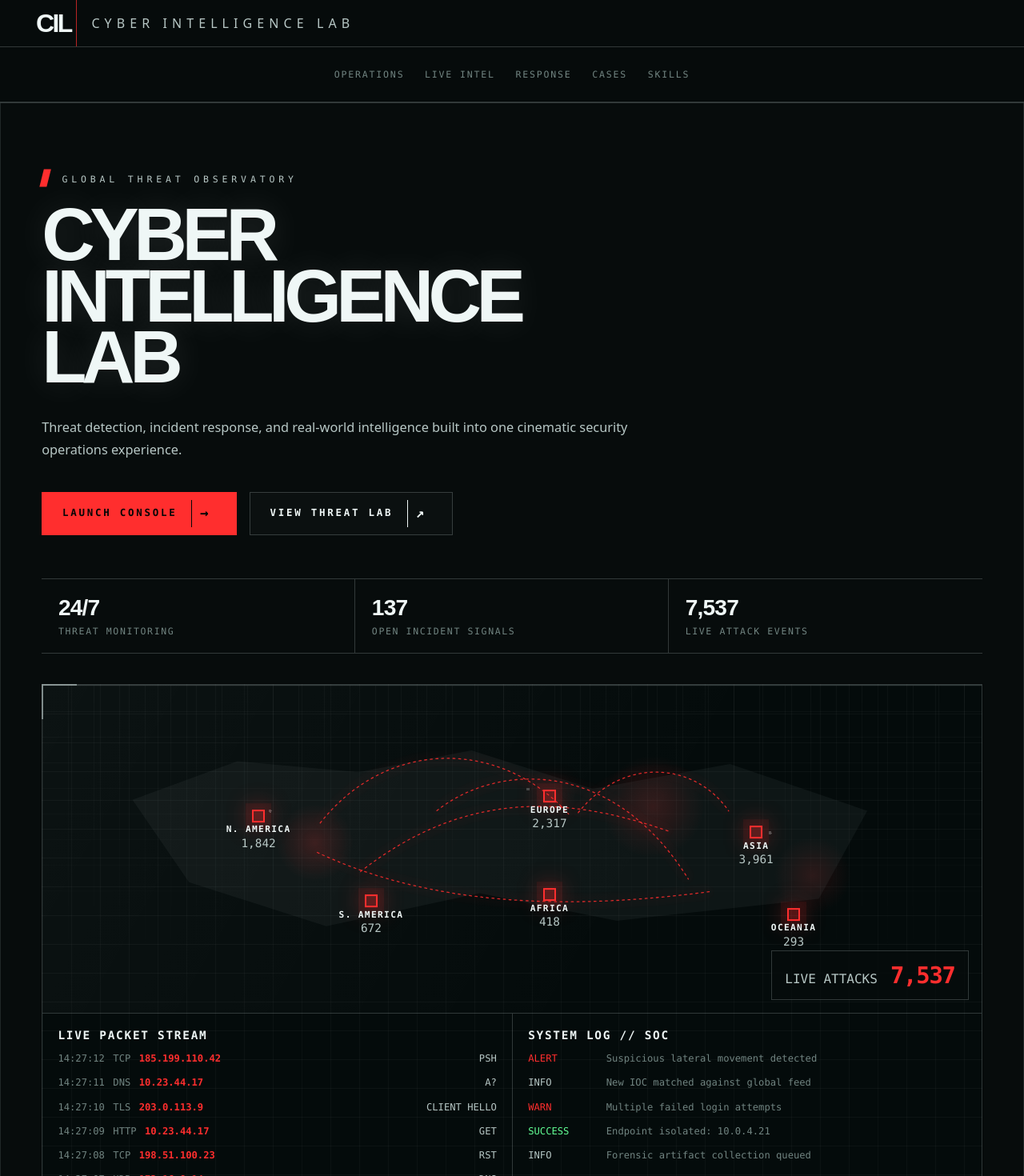
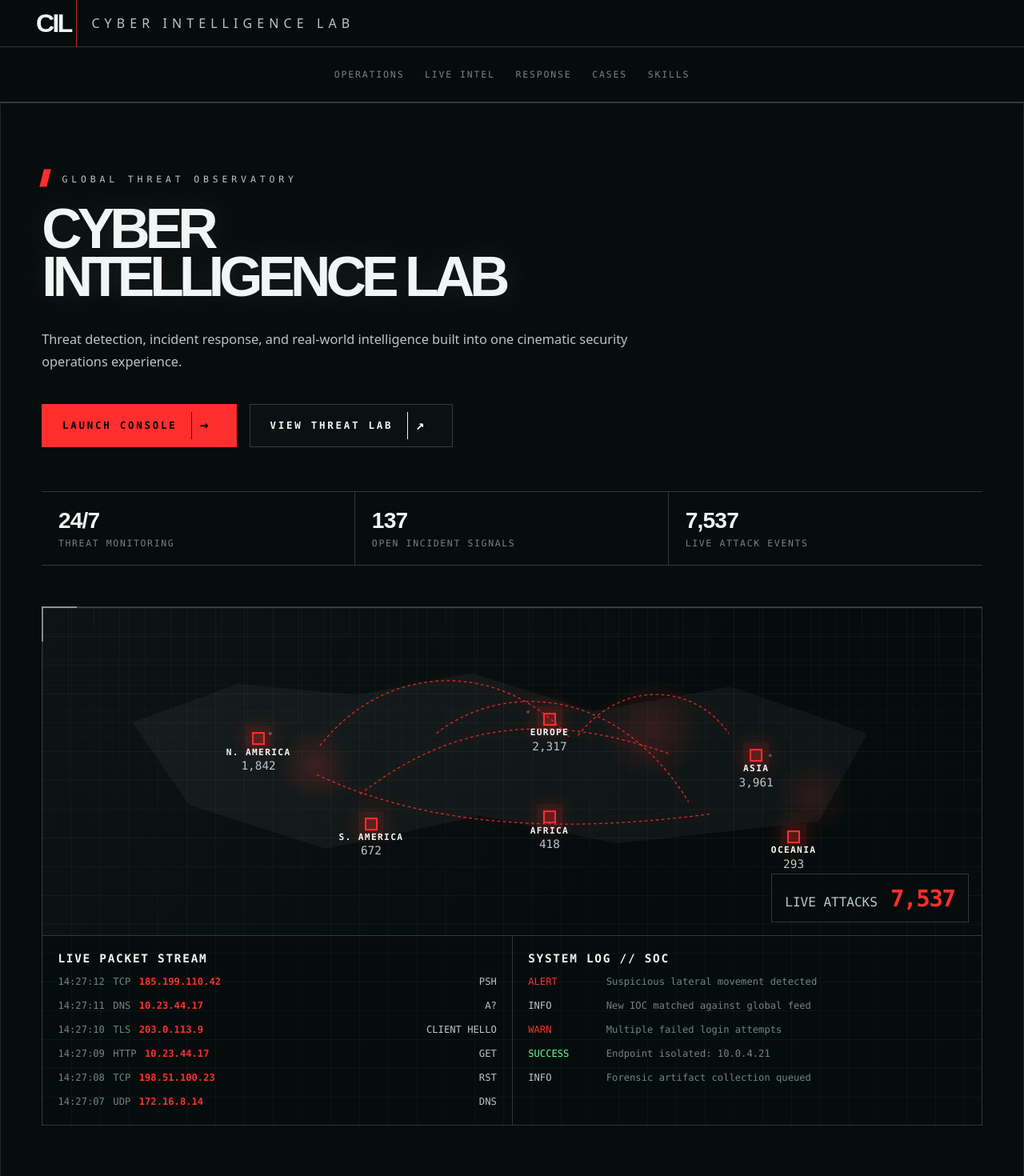
Before and after one commit to furqanfsl/Cyber-Intelligence-Lab, a React (Vite) app: page / in a window 1280 px wide. Shown: the top 1470 px of the page at 80% size. Built offline with nearby package versions, Linux system fonts and the light colour scheme; no server answers.

Commit message:
Polish cyber lab interactions and live intel links

```diff
--- a/src/App.css
+++ b/src/App.css
@@ -162,8 +162,8 @@
 
 .hero-section {
   display: grid;
-  grid-template-columns: minmax(430px, 1fr) minmax(560px, 1.1fr);
-  gap: clamp(1.5rem, 3vw, 3.5rem);
+  grid-template-columns: minmax(360px, 0.88fr) minmax(540px, 1.12fr);
+  gap: clamp(2rem, 4vw, 5.5rem);
   align-items: stretch;
   min-height: calc(100dvh - 76px);
   padding: clamp(3rem, 6vw, 7rem) clamp(1.1rem, 4vw, 5.2rem);
@@ -174,6 +174,8 @@
   flex-direction: column;
   justify-content: center;
   min-width: 0;
+  position: relative;
+  z-index: 2;
 }
 
 .kicker {
@@ -199,14 +201,14 @@
 
 .hero-copy h1,
 .case-header h2 {
-  max-width: 780px;
+  max-width: min(100%, 760px);
   margin: 0;
   color: var(--text-strong);
   font-family: var(--display);
-  font-size: clamp(4.8rem, 7.2vw, 10.8rem);
+  font-size: clamp(4rem, 5.45vw, 8.2rem);
   font-weight: 900;
-  letter-spacing: -0.07em;
-  line-height: 0.83;
+  letter-spacing: -0.085em;
+  line-height: 0.86;
   text-transform: uppercase;
   text-wrap: balance;
   text-shadow: 0 0 42px rgba(255, 255, 255, 0.12);
@@ -343,6 +345,11 @@
   box-shadow:
     inset 0 1px 0 rgba(255, 255, 255, 0.08),
     0 0 0 1px rgba(0, 0, 0, 0.4);
+  transition:
+    border-color 520ms var(--ease),
+    box-shadow 520ms var(--ease),
+    transform 520ms var(--ease),
+    opacity 720ms var(--ease);
 }
 
 .hero-console {
@@ -362,6 +369,41 @@
   opacity: 0.62;
   content: '';
   pointer-events: none;
+  z-index: 0;
+}
+
+.hero-console::after,
+.panel::after {
+  position: absolute;
+  inset: 0;
+  background:
+    linear-gradient(135deg, rgba(255, 255, 255, 0.07), transparent 18rem),
+    radial-gradient(circle at var(--glow-x, 12%) var(--glow-y, 0%), rgba(255, 46, 46, 0.1), transparent 16rem);
+  content: '';
+  opacity: 0;
+  pointer-events: none;
+  z-index: 0;
+  transition: opacity 520ms var(--ease);
+}
+
+.hero-console > *,
+.panel > * {
+  position: relative;
+  z-index: 1;
+}
+
+.hero-console:hover,
+.panel:hover {
+  border-color: rgba(224, 241, 240, 0.34);
+  box-shadow:
+    inset 0 1px 0 rgba(255, 255, 255, 0.1),
+    0 0 0 1px rgba(0, 0, 0, 0.52),
+    0 24px 80px rgba(0, 0, 0, 0.22);
+}
+
+.hero-console:hover::after,
+.panel:hover::after {
+  opacity: 1;
 }
 
 .hero-console-bottom {
@@ -538,7 +580,7 @@ button {
 .panel-controls button,
 .severity-filter button,
 .tab-row button {
-  min-height: 34px;
+  min-height: 42px;
   border: 1px solid var(--line);
   background: rgba(255, 255, 255, 0.025);
   color: var(--text);
@@ -547,7 +589,9 @@ button {
   font-size: 0.65rem;
   letter-spacing: 0.13em;
   padding: 0 0.8rem;
-  text-transform: uppercase;
+  position: relative;
+  text-transform: uppercase;
+  touch-action: manipulation;
   transition:
     background 420ms var(--ease),
     border-color 420ms var(--ease),
@@ -569,8 +613,11 @@ button {
 .severity-filter button.active,
 .tab-row button.active {
   border-color: var(--red);
-  background: rgba(255, 46, 46, 0.16);
-  color: var(--text-strong);
+  background:
+    linear-gradient(90deg, rgba(255, 46, 46, 0.22), rgba(255, 46, 46, 0.06)),
+    rgba(255, 46, 46, 0.12);
+  color: var(--text-strong);
+  box-shadow: inset 0 -2px 0 var(--red);
 }
 
 .actor-list,
@@ -989,6 +1036,18 @@ button {
   flex-direction: column;
 }
 
+.source-health-panel {
+  display: grid;
+  grid-column: 1 / -1;
+  grid-template-columns: 0.24fr repeat(2, minmax(0, 1fr));
+  gap: 1rem;
+  align-items: start;
+}
+
+.source-health-panel .panel-title {
+  align-self: start;
+}
+
 .live-status-badge {
   display: inline-flex;
   min-height: 34px;
@@ -1095,6 +1154,18 @@ button {
   font-family: var(--mono);
   font-size: 0.76rem;
   letter-spacing: 0.12em;
+  text-transform: uppercase;
+}
+
+.osint-list em {
+  width: max-content;
+  border-bottom: 1px solid currentColor;
+  color: var(--green);
+  font-family: var(--mono);
+  font-size: 0.68rem;
+  font-style: normal;
+  letter-spacing: 0.14em;
+  padding-bottom: 0.2rem;
   text-transform: uppercase;
 }
 
@@ -1357,6 +1428,10 @@ button {
   overflow-wrap: anywhere;
 }
 
+.forensic-content {
+  animation: contentFade 360ms var(--ease) both;
+}
+
 .checklist {
   display: grid;
   gap: 0.72rem;
@@ -1558,17 +1633,41 @@ button {
   color: inherit;
 }
 
-.reveal {
+.reveal,
+.panel,
+.case-row,
+.skills-grid article,
+.osint-list a {
   opacity: 0;
-  transform: translateY(34px);
-  animation: reveal 980ms var(--ease) forwards;
+  transform: translateY(26px);
+  transition:
+    opacity 780ms var(--ease),
+    transform 780ms var(--ease),
+    border-color 520ms var(--ease),
+    background 520ms var(--ease),
+    box-shadow 520ms var(--ease);
+  transition-delay: calc(var(--reveal-index, 0) * 34ms);
+}
+
+.reveal.is-visible,
+.panel.is-visible,
+.case-row.is-visible,
+.skills-grid article.is-visible,
+.osint-list a.is-visible {
+  opacity: 1;
+  transform: translateY(0);
 }
 
 .delay-1 {
-  animation-delay: 180ms;
-}
-
-@keyframes reveal {
+  transition-delay: 140ms;
+}
+
+@keyframes contentFade {
+  from {
+    opacity: 0;
+    transform: translateY(10px);
+  }
+
   to {
     opacity: 1;
     transform: translateY(0);
@@ -1606,6 +1705,11 @@ button {
     grid-template-columns: 1fr;
   }
 
+  .source-health-panel {
+    grid-column: auto;
+    grid-template-columns: 1fr;
+  }
+
   .hero-section {
     min-height: auto;
   }
@@ -1643,15 +1747,18 @@ button {
   }
 
   .nav-links {
-    justify-content: flex-start;
-    gap: 1.2rem;
-    overflow-x: auto;
-    padding-inline: 1rem;
+    flex-wrap: wrap;
+    justify-content: center;
+    gap: 0.2rem clamp(0.7rem, 3.6vw, 1.2rem);
+    overflow: visible;
+    padding: 0.62rem 1rem;
   }
 
   .nav-links a {
     min-width: max-content;
-    padding-block: 1rem;
+    padding-block: 0.42rem;
+    font-size: 0.66rem;
+    letter-spacing: 0.12em;
   }
 
   .hero-section,
--- a/vite.config.ts
+++ b/vite.config.ts
@@ -65,12 +65,18 @@ async function fetchJson<T>(url: string): Promise<T> {
   }
 }
 
-function normalizeUrl(url: unknown, fallback: string) {
-  if (typeof url === 'string' && /^https?:\/\//i.test(url)) {
-    return url
+function cisaCatalogSearchUrl(cveId: string) {
+  const url = new URL('https://www.cisa.gov/known-exploited-vulnerabilities-catalog')
+  url.searchParams.set('search_api_fulltext', cveId)
+  return url.toString()
+}
+
+function hackerNewsItemUrl(objectId: unknown) {
+  if (typeof objectId === 'string' && /^\d+$/.test(objectId)) {
+    return `https://news.ycombinator.com/item?id=${objectId}`
   }
 
-  return fallback
+  return 'https://news.ycombinator.com/'
 }
 
 async function getLiveIntel(): Promise<LiveIntelPayload> {
@@ -108,7 +114,7 @@ async function getLiveIntel(): Promise<LiveIntelPayload> {
           dateAdded: item.dateAdded ?? 'Unknown',
           dueDate: item.dueDate ?? 'Unknown',
           ransomwareUse: item.knownRansomwareCampaignUse ?? 'Unknown',
-          url: normalizeUrl(item.notes, 'https://www.cisa.gov/known-exploited-vulnerabilities-catalog'),
+          url: cisaCatalogSearchUrl(item.cveID ?? ''),
         }))
 
       sources.push({ name: 'CISA Known Exploited Vulnerabilities', status: 'ok', count: vulnerabilities.length })
@@ -167,8 +173,8 @@ async function getLiveIntel(): Promise<LiveIntelPayload> {
         .map((item) => ({
           id: item.objectID ?? randomUUID(),
           title: item.title ?? item.story_title ?? 'Cybersecurity story',
-          url: normalizeUrl(item.url ?? item.story_url, 'https://news.ycombinator.com/'),
-          source: 'Hacker News Algolia',
+          url: hackerNewsItemUrl(item.objectID),
+          source: 'HN discussion record',
           author: item.author ?? 'unknown',
           points: item.points ?? 0,
           createdAt: item.created_at ?? generatedAt,
```
Also changed, not shown: src/App.tsx (+135 -28 lines), 1 other file (tests, documents, lock files or other folders).
